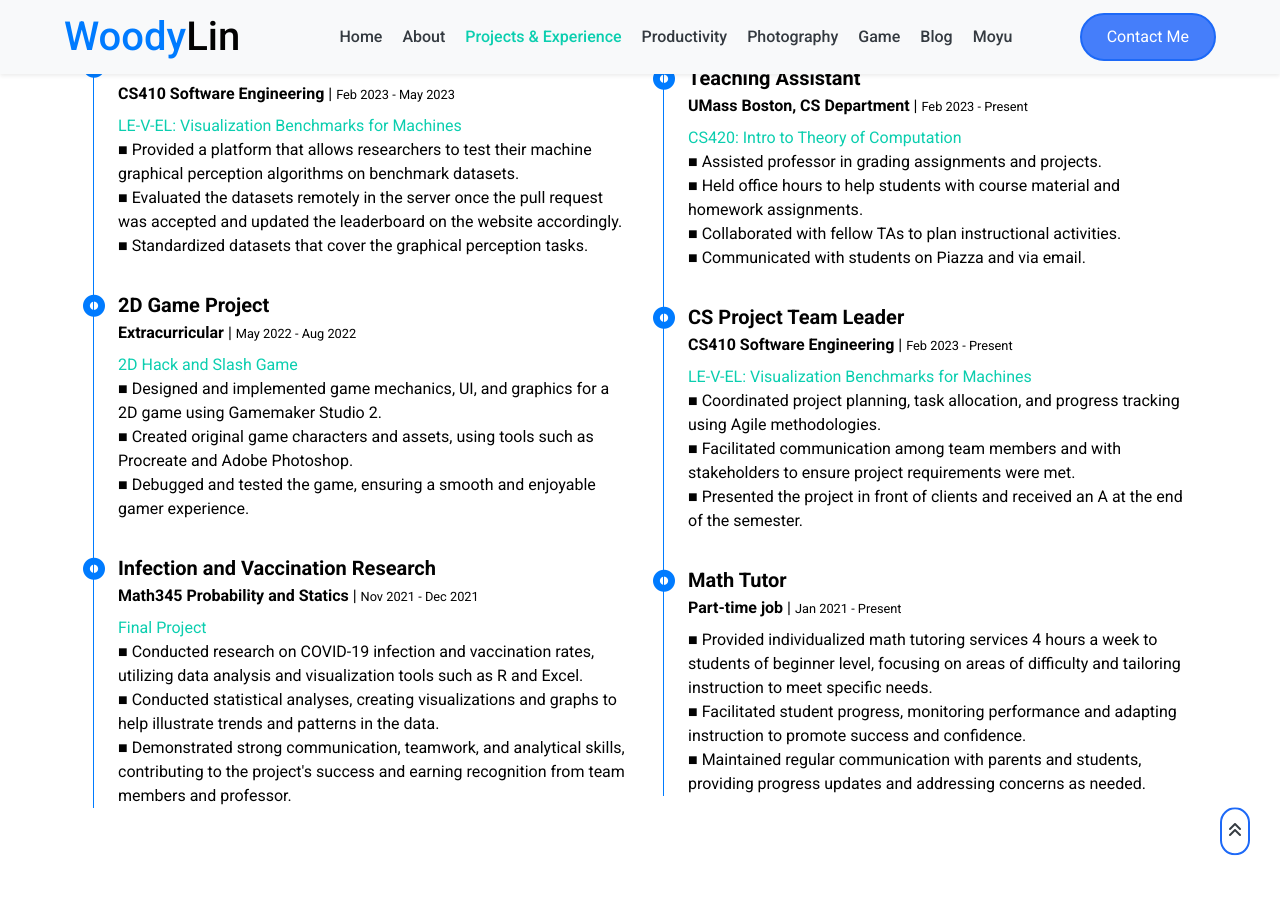
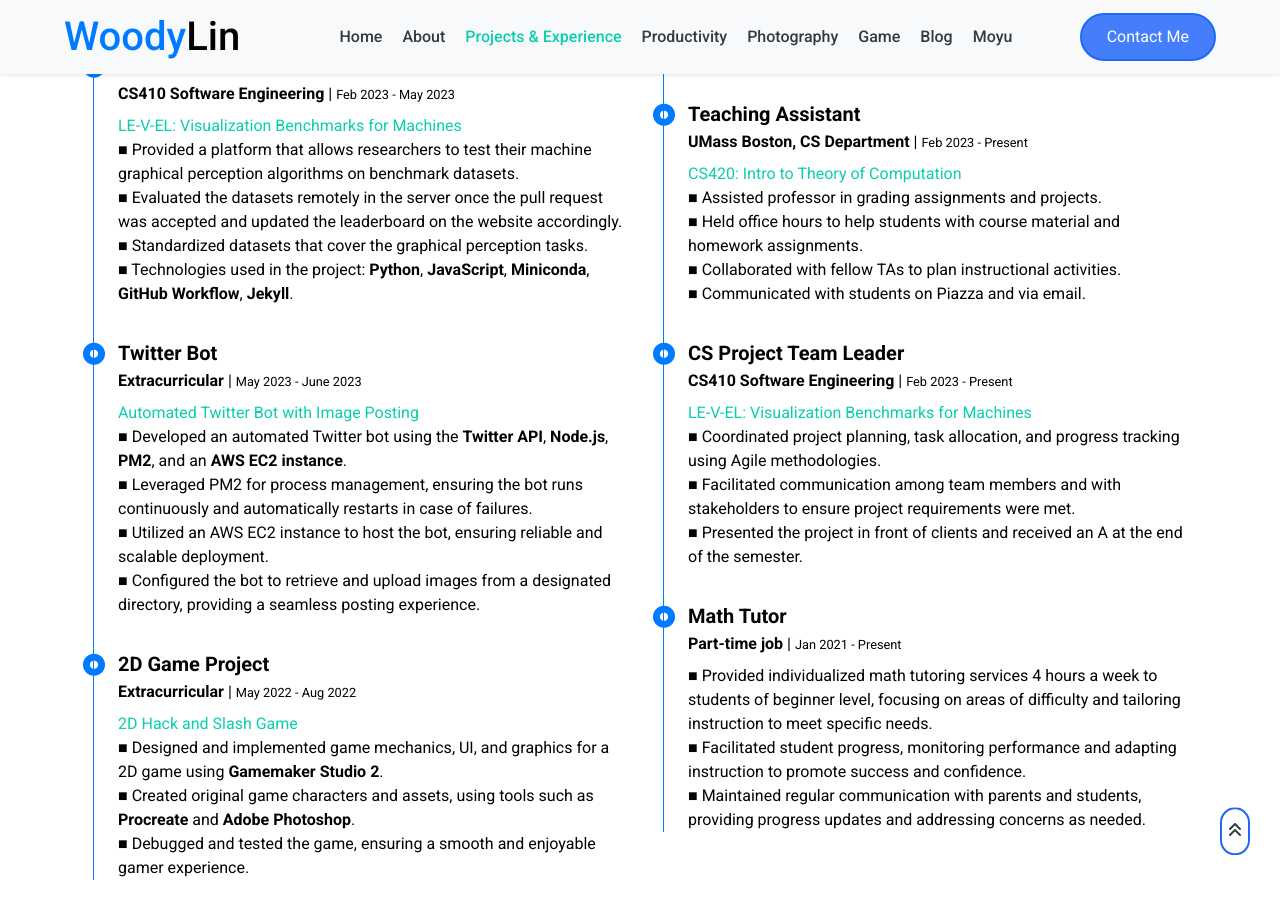
Before and after one commit to WoodyLinwc/WoodyLinwc.github.io, a Jekyll site: the page built from index.md, in a window 1280 px wide and 900 px high, scrolled down 2252 px. Built offline with Jekyll 4.4.1, drawn with Linux system fonts in a browser that asks for light colours.

Commit message:
Update index.md

```diff
--- a/index.md
+++ b/index.md
@@ -182,6 +182,25 @@ layout: default
                             <br />
                             ■ Standardized datasets that cover the graphical perception tasks.
                             <br />
+                            ■ Technologies used in the project: <b>Python</b>, <b>JavaScript</b>, <b>Miniconda</b>, <b>GitHub Workflow</b>, <b>Jekyll</b>.
+                            <br />
+                        </p>
+                    </div>
+                    <div class="position-relative ex-me mb-4">
+                        <i class="far fa-dot-circle text-primary position-absolute" style="top: 2px; left: -35px;  font-size: 22px;"></i>
+                        <h5 class="font-weight-bold mb-1">Twitter Bot</h5>
+                        <p class="mb-2"><strong>Extracurricular</strong> | <small>May 2023 - June 2023</small></p>
+                        <p>
+                            <a href="https://github.com/WoodyLinwc/Auto-Twitter-Bot" target="_blank">Automated Twitter Bot with Image Posting</a>
+                            <br />
+                            ■ Developed an automated Twitter bot using the <b>Twitter API</b>, <b>Node.js</b>, <b>PM2</b>, and an <b>AWS EC2 instance</b>.
+                            <br />
+                            ■ Leveraged PM2 for process management, ensuring the bot runs continuously and automatically restarts in case of failures.
+                            <br />
+                            ■ Utilized an AWS EC2 instance to host the bot, ensuring reliable and scalable deployment.
+                            <br />
+                            ■ Configured the bot to retrieve and upload images from a designated directory, providing a seamless posting experience.
+                            <br />
                         </p>
                     </div>
                     <div class="position-relative ex-me mb-4">
@@ -191,15 +210,15 @@ layout: default
                         <p>
                             <a href="https://github.com/WoodyLinwc/Metro-Girl" target="_blank">2D Hack and Slash Game</a>
                             <br />
-                            ■ Designed and implemented game mechanics, UI, and graphics for a 2D game using Gamemaker Studio 2.
+                            ■ Designed and implemented game mechanics, UI, and graphics for a 2D game using <b>Gamemaker Studio 2</b>.
                             <br />
-                            ■ Created original game characters and assets, using tools such as Procreate and Adobe Photoshop.
+                            ■ Created original game characters and assets, using tools such as <b>Procreate</b> and <b>Adobe Photoshop</b>.
                             <br />
                             ■ Debugged and tested the game, ensuring a smooth and enjoyable gamer experience.
                             <br />
                         </p>
                     </div>
-                    <div class="position-relative ex-me mb-4">
+                    <!-- <div class="position-relative ex-me mb-4">
                         <i class="far fa-dot-circle text-primary position-absolute" style="top: 2px; left: -35px;  font-size: 22px;"></i>
                         <h5 class="font-weight-bold mb-1">Infection and Vaccination Research</h5>
                         <p class="mb-2"><strong>Math345 Probability and Statics</strong> | <small>Nov 2021 - Dec 2021</small></p>
@@ -213,7 +232,7 @@ layout: default
                             ■ Demonstrated strong communication, teamwork, and analytical skills, contributing to the project's success and earning recognition from team members and professor.
                             <br />
                         </p>
-                    </div>
+                    </div> -->
                     <!-- <div class="position-relative ex-me mb-4">
                         <i class="far fa-dot-circle text-primary position-absolute" style="top: 2px; left: -35px;  font-size: 22px;"></i>
                         <h5 class="font-weight-bold mb-1">Web Game Project</h5>
```
